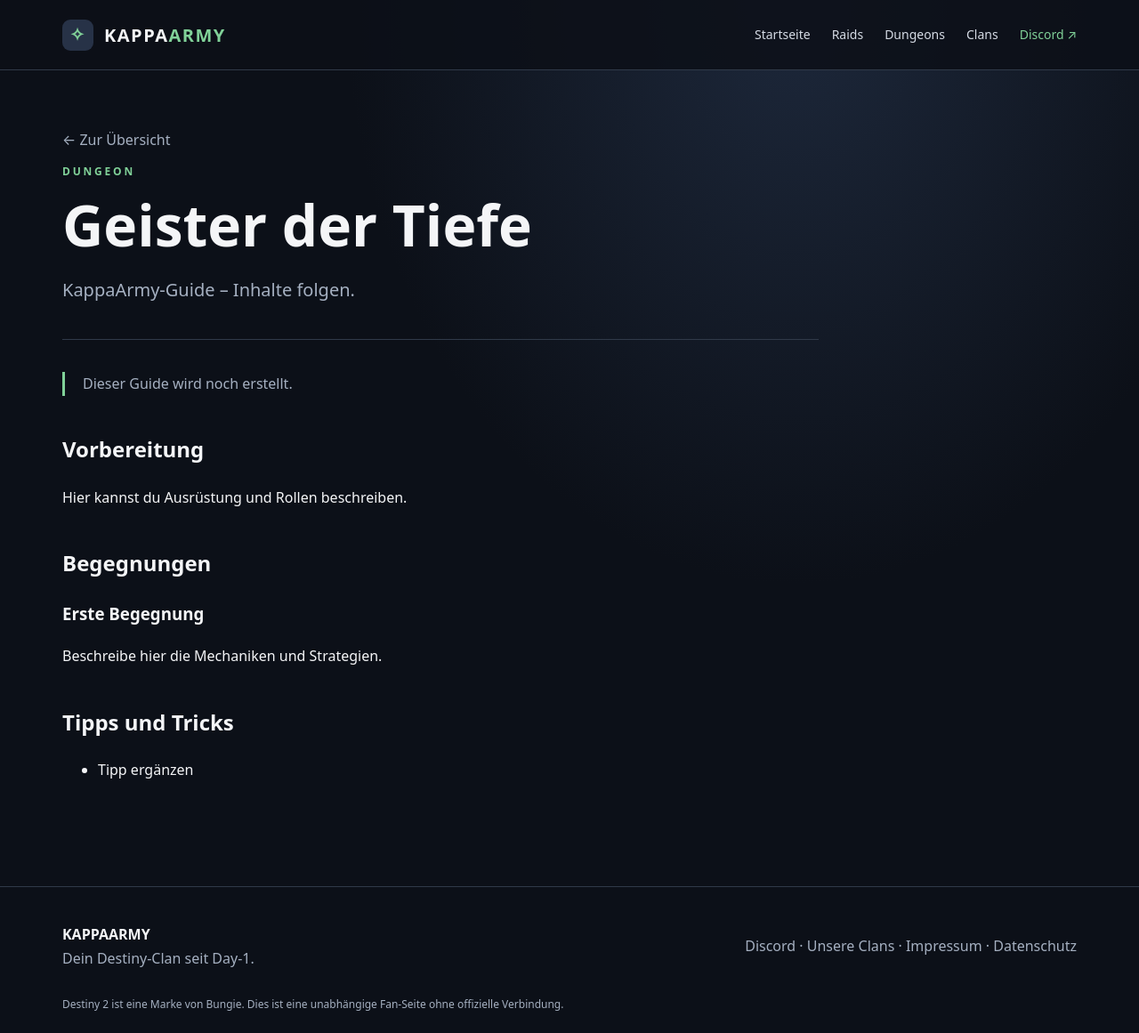
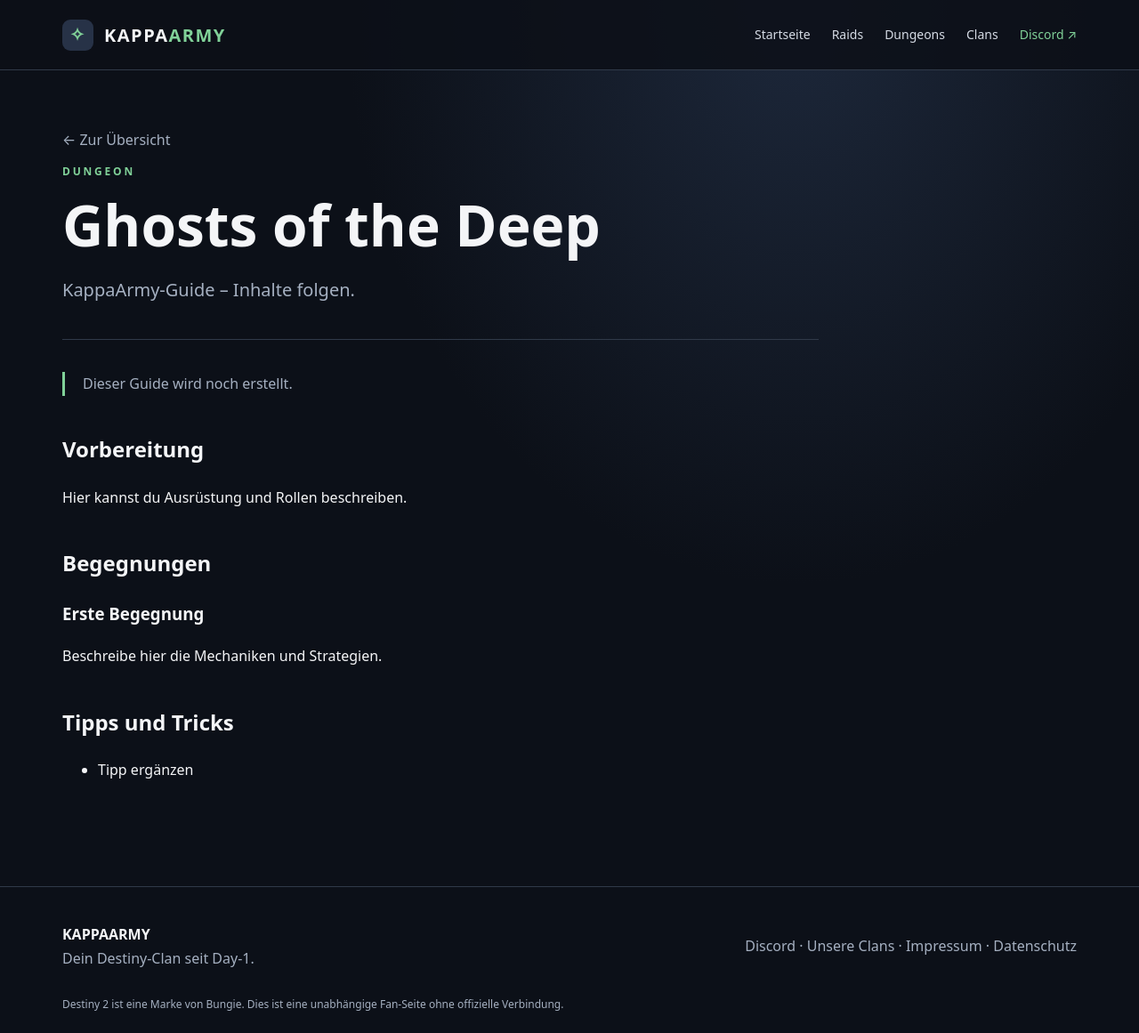
Before and after one commit to KappaArmy/KappaArmy, a Jekyll site: the page built from _dungeons/ghosts_of_the_deep.md, in a window 1280 px wide. Shown: the whole page at 89% size. Built offline with Jekyll 4.4.1, drawn with Linux system fonts in a browser that asks for light colours.

Commit message:
Use English guide title

```diff
--- a/_dungeons/ghosts_of_the_deep.md
+++ b/_dungeons/ghosts_of_the_deep.md
@@ -1,5 +1,5 @@
 ---
-title: "Geister der Tiefe"
+title: "Ghosts of the Deep"
 description: "KappaArmy-Guide – Inhalte folgen."
 ---
 
```
